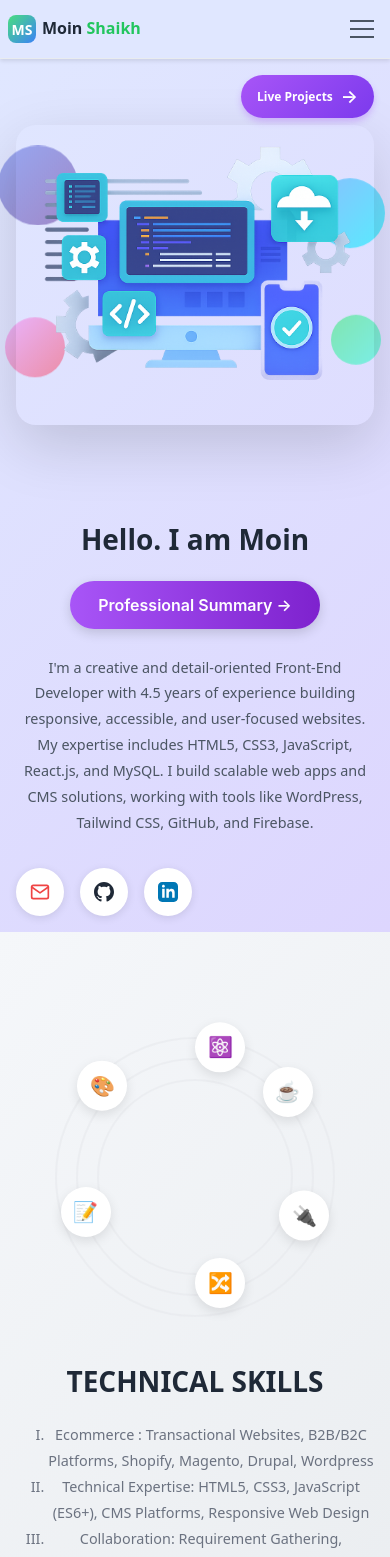
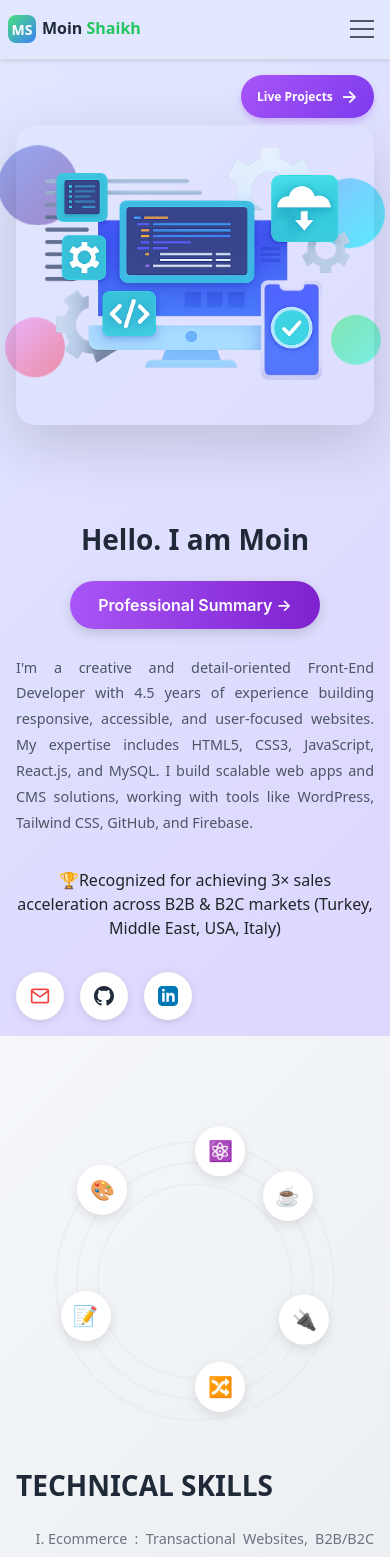
Before and after one commit to moinshiakh/Resume-Portfolio, a React (Create React App) app: page / in a window 390 px wide. Shown: the top 1557 px of the page. Built offline with nearby package versions, Linux system fonts and the light colour scheme.

Commit message:
Hero Section and technology added

```diff
--- a/src/herosection.js
+++ b/src/herosection.js
@@ -60,6 +60,9 @@ const HeroSection = () => {
                 scalable web apps and CMS solutions, working with tools like WordPress,
                 Tailwind CSS, GitHub, and Firebase.
               </p>
+
+              <span className="award-icon">🏆</span>
+                <span className="award-line">Recognized for achieving 3× sales acceleration across B2B & B2C markets (Turkey, Middle East, USA, Italy)</span>
 
               {/* Social Icons */}
               <div className={`social-icons ${isVisible ? 'visible' : ''}`}>
--- a/src/styles/style.css
+++ b/src/styles/style.css
@@ -406,6 +406,13 @@
             color: #4b5563;
             margin-bottom: 2rem;
             max-width: 500px;
+            text-align: justify;
+            text-justify: inter-word;
+          }
+
+          .award-line{
+            text-align: justify;
+            text-justify: inter-word;
           }
 
           .get-started-btn {
@@ -682,6 +689,8 @@
               max-width: 100%;
               margin-left: auto;
               margin-right: auto;
+              text-align: justify;
+              text-justify: inter-word;
             }
 
             .live-projects-btn {
@@ -707,6 +716,8 @@
 
             .hero-description {
               font-size: 0.95rem;
+              text-align: justify;
+               text-justify: inter-word;
             }
 
             .live-projects-btn {
@@ -735,6 +746,8 @@
 
             .hero-description {
               font-size: 0.9rem;
+              text-align: justify;
+              text-justify: inter-word;
             }
 
             .get-started-btn {
@@ -900,6 +913,8 @@
           /* Right Side - Text Content */
           .integration-text {
             max-width: 500px;
+            text-align: justify;
+            text-justify: inter-word;
           }
 
           .integration-label {
@@ -943,6 +958,8 @@
 
             .integration-text {
               text-align: center;
+              text-align: justify;
+              text-justify: inter-word;
             }
 
             .integration-label {
```
